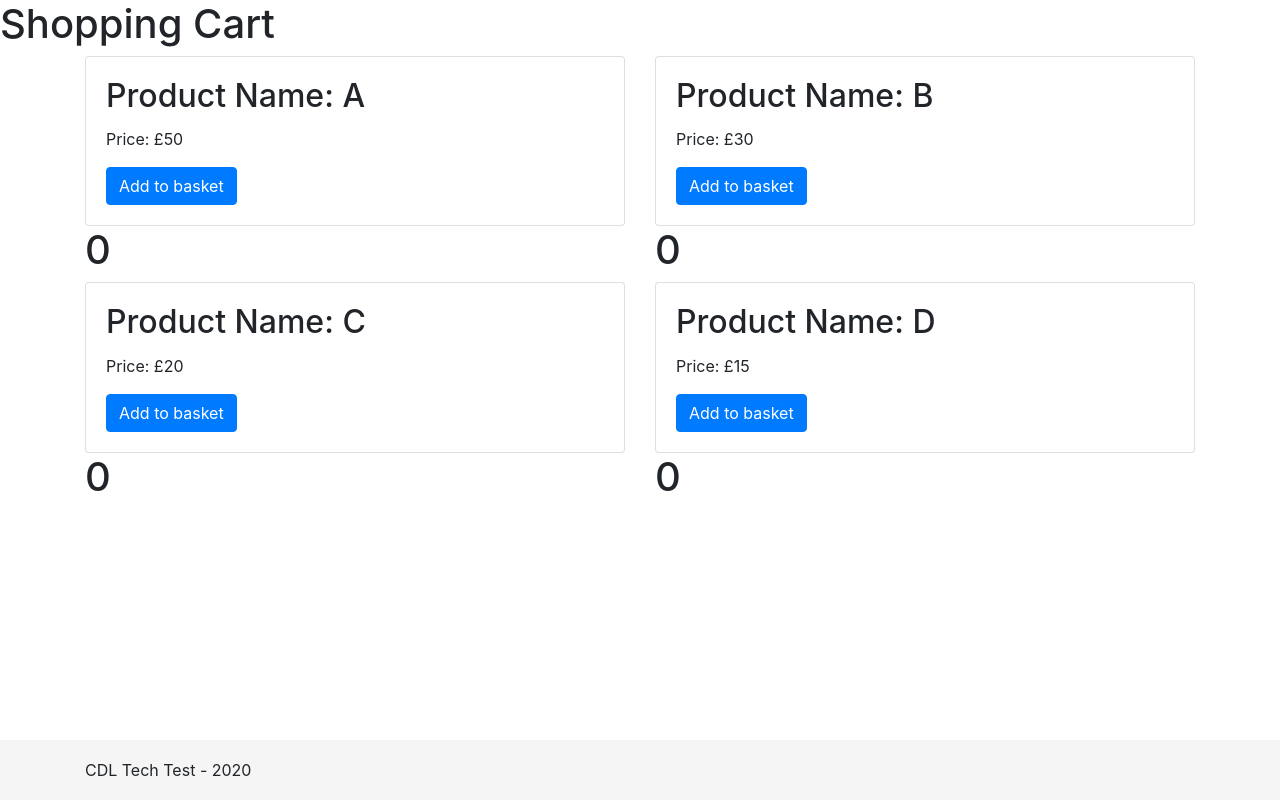
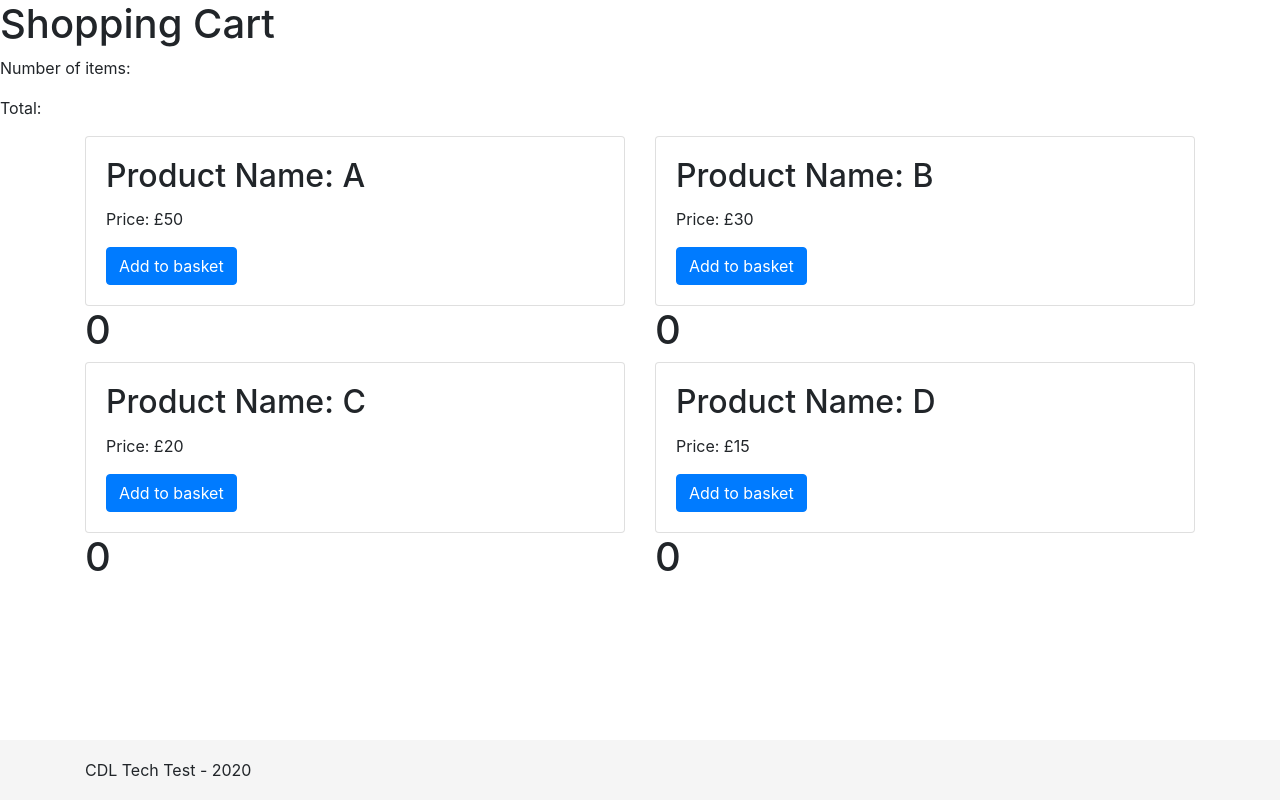
Before and after one commit to Michael-Hutchinson/checkout-system, a React (Create React App) app: page / in a window 1280 px wide. Built offline with nearby package versions, Linux system fonts and the light colour scheme.

Commit message:
add basket component + tidy up some code

```diff
--- a/public/index.html
+++ b/public/index.html
@@ -9,7 +9,6 @@
       name="description"
       content="Web site created using create-react-app"
     />
-    <link rel="apple-touch-icon" href="%PUBLIC_URL%/logo192.png" />
     <link rel="stylesheet" href="https://stackpath.bootstrapcdn.com/bootstrap/4.4.1/css/bootstrap.min.css" integrity="sha384-Vkoo8x4CGsO3+Hhxv8T/Q5PaXtkKtu6ug5TOeNV6gBiFeWPGFN9MuhOf23Q9Ifjh" crossorigin="anonymous">
     <!--
       manifest.json provides metadata used when your web app is installed on a
--- a/src/App.js
+++ b/src/App.js
@@ -8,12 +8,14 @@ import productData from './assets/data/products';
 import Header from './components/header/header';
 import Footer from './components/footer/footer';
 import Products from './components/main/products'
+import Basket from './components/main/basket'
 
 function App() {
   const prods = productData.map(item => <Products key={item.name} item={item} />)
   return (
     <div>
       <Header />
+      <Basket />
       <div className="container">
         <div className="row">
           {prods}
--- /dev/null
+++ b/src/components/main/basket.js
@@ -0,0 +1,12 @@
+import React from 'react';
+
+function Basket() {
+  return (
+    <div>
+        <p>Number of items:</p>
+        <p>Total:</p>
+    </div>
+  );
+}
+
+export default Basket;
```
Also changed, not shown: public/manifest.json.
